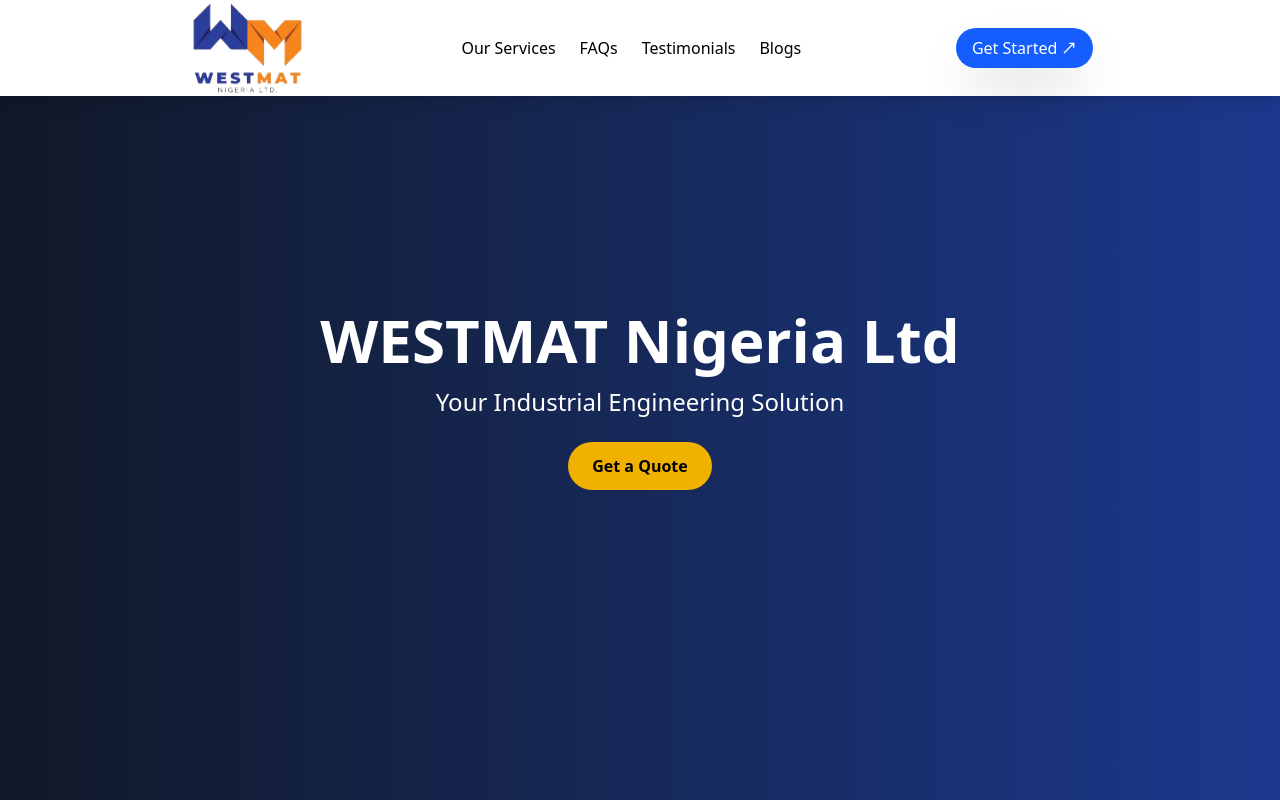
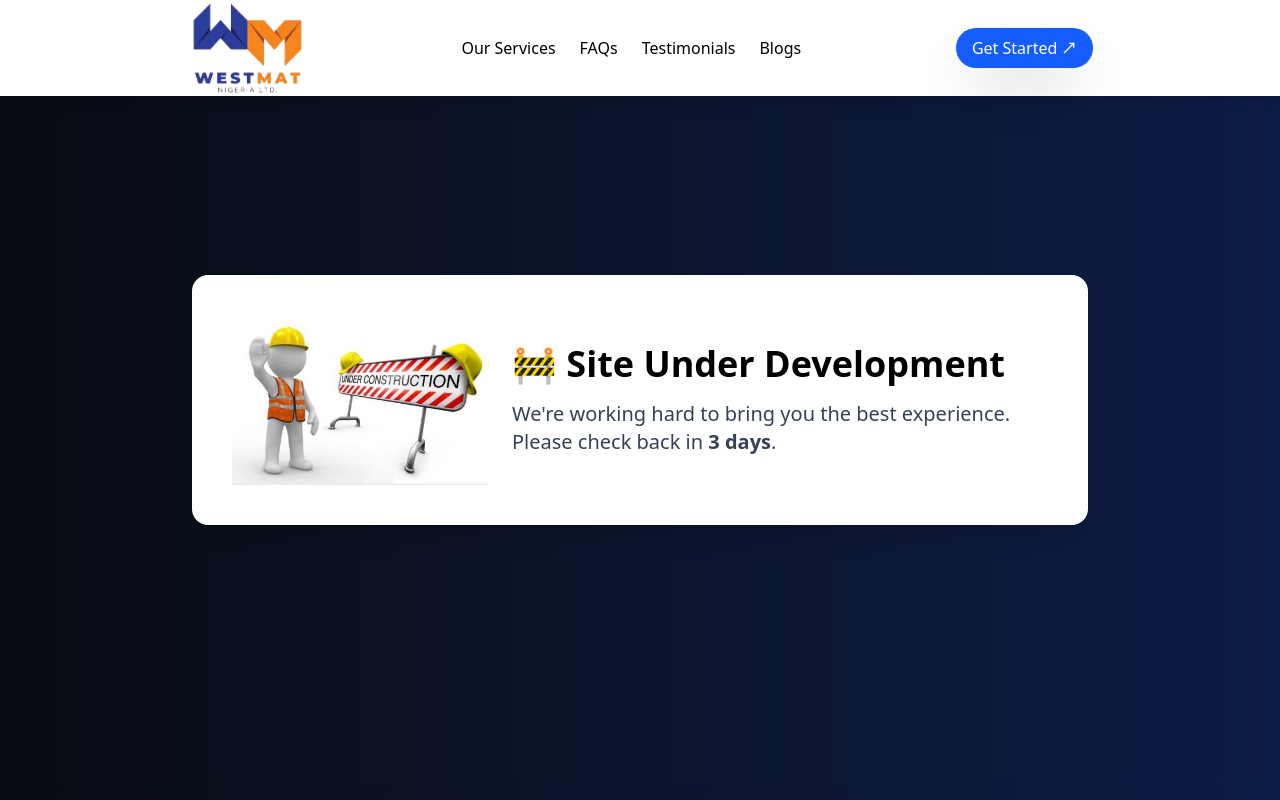
Before and after one commit to arinde/westmat, a React (Vite) app: page / in a window 1280 px wide. Shown: the top 800 px of the page. Built offline with nearby package versions, Linux system fonts and the light colour scheme.

Commit message:
under construction

```diff
--- /dev/null
+++ b/src/components/Modal.jsx
@@ -0,0 +1,64 @@
+import { useEffect, useState } from "react";
+import { motion, AnimatePresence } from "framer-motion";
+
+export default function Modal() {
+  const [showModal, setShowModal] = useState(true);
+
+  useEffect(() => {
+    const timer = setTimeout(() => setShowModal(false), 6000);
+    return () => clearTimeout(timer);
+  }, []);
+
+  const modalVariants = {
+    hidden: { opacity: 0, scale: 0.85 },
+    visible: {
+      opacity: 1,
+      scale: 1,
+      transition: { duration: 0.4, ease: "easeOut" },
+    },
+    exit: {
+      opacity: 0,
+      scale: 0.85,
+      transition: { duration: 0.3, ease: "easeIn" },
+    },
+  };
+
+  return (
+    <AnimatePresence>
+      {showModal && (
+        <motion.div
+          className="fixed inset-0 z-50 flex items-center justify-center bg-black/50 backdrop-blur-sm"
+          initial={{ opacity: 0 }}
+          animate={{ opacity: 1 }}
+          exit={{ opacity: 0 }}
+        >
+          <motion.div
+            variants={modalVariants}
+            initial="hidden"
+            animate="visible"
+            exit="exit"
+            className="bg-white p-10 rounded-2xl shadow-xl w-[90%] max-w-4xl relative"
+          >
+            <div className="flex flex-col md:flex-row items-center gap-6">
+              {/* Image */}
+              <img
+                src="/development.jfif" // Replace this path
+                alt="Under Development"
+                className="w-32 md:w-64"
+              />
+
+              {/* Text */}
+              <div className="text-center md:text-left">
+                <h2 className="text-2xl md:text-4xl font-bold mb-4">🚧 Site Under Development</h2>
+                <p className="text-gray-700 text-lg md:text-xl">
+                  We're working hard to bring you the best experience.<br />
+                  Please check back in <strong>3 days</strong>.
+                </p>
+              </div>
+            </div>
+          </motion.div>
+        </motion.div>
+      )}
+    </AnimatePresence>
+  );
+}
--- a/src/components/Services.jsx
+++ b/src/components/Services.jsx
@@ -11,7 +11,7 @@
   ]
 
   return (
-    <section className="py-16 px-6 md:px-20 bg-white">
+    <section className="py-16 px-6 md:px-20 bg-white  ">
       <h2 className="text-3xl font-bold mb-8 text-center">Our Services</h2>
       <div className="grid md:grid-cols-2 lg:grid-cols-3 gap-6">
         {services.map((service, index) => (
--- a/src/pages/Home.jsx
+++ b/src/pages/Home.jsx
@@ -4,10 +4,12 @@
 import Contact from '../components/Contact'
 import Footer from '../components/Footer'
 import Navbar from '../components/navbar'
+import Modal from '../components/Modal'
 
 function Home() {
   return (
     <div className="font-sans">
+        <Modal />
         <Navbar />
         <Hero />
         <About />
```
Also changed, not shown: public/development.jfif (added).
